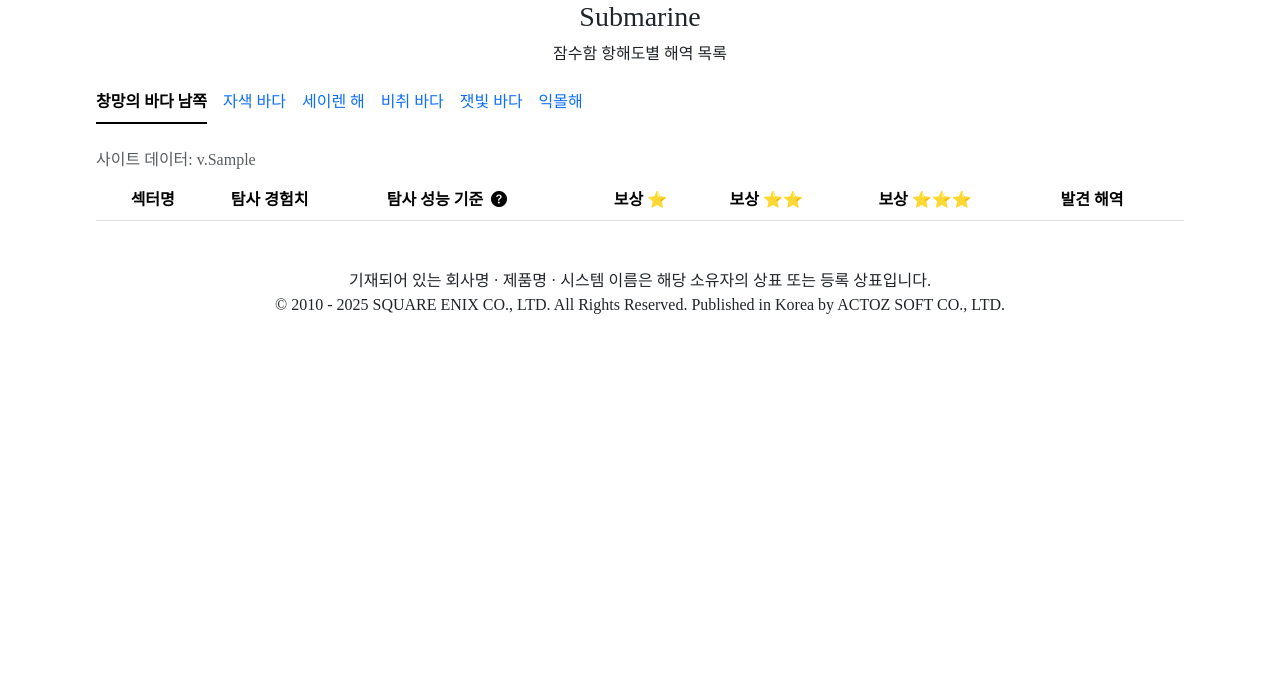
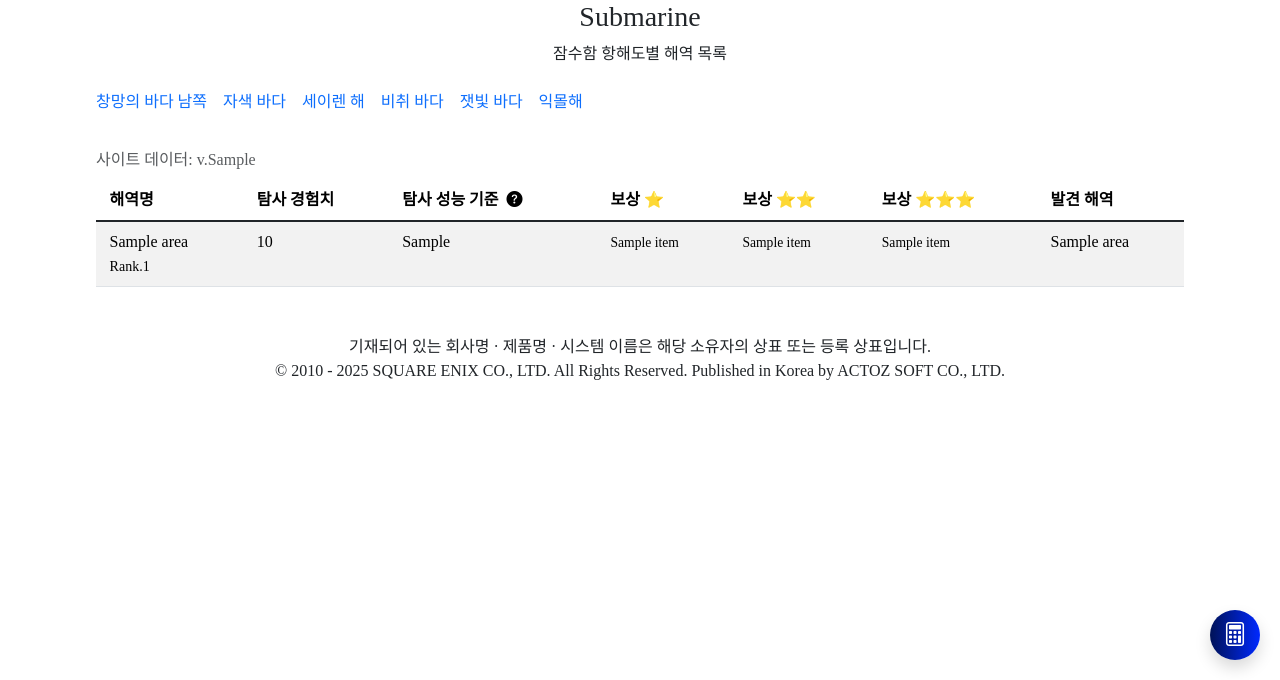
Before and after one commit to kohwj1/submarine, a Flask app: template templates/submarine.html in a window 1280 px wide. Shown: the part 120-800 px from the top of the page. Run offline with Flask 3, Linux system fonts and the light colour scheme; the template is opened without the code that fills it: most values are stand-ins (such as "Sample title", 1, 10 or a date in 2020); data that the repository does not hold is empty; some web fonts are replaced.

Commit message:
added submarine route calculator and changed CSR to SSR

```diff
--- a/app.py
+++ b/app.py
@@ -1,7 +1,7 @@
-from flask import Flask, jsonify, render_template
+from flask import Flask, render_template, request
 from services.patchinfo import patch_info
 from services.weather import get_weather_by_place_name, next_rainbow
-from services.submarine import get_area, get_unlock
+import services.submarine as submarine
 from data.map_data import weather_all
 from route.api_submarine import api_submarine
 from route.api_weather import api_weather
@@ -17,7 +17,15 @@ def index():
 @app.route('/submarine')
 def page_submarine():
     game_version = patch_info.get('version','-')
-    return render_template('submarine.html', patch_info=game_version)
+    region_id = request.args.get("region", 6, type=int)
+    area_list = submarine.get_area(region_id)
+    unlock_list = submarine.get_unlock(region_id)
+
+    for row in area_list:
+        row["unlock"] = [submarine.get_area_name(area["areaUnlock"]) for area in unlock_list if area["areaFrom"] == row["areaId"]]
+        row["rewards"] = submarine.get_reward_list(row["areaId"])
+
+    return render_template('submarine.html', patch_info=game_version, data=area_list)
 
 @app.route('/weather')
 def page_weather():
@@ -30,5 +38,9 @@ def page_rainbow():
     weather_list.sort(key=lambda x:x[1])
     return render_template('rainbow.html', data=weather_list)
 
+@app.route("/api/health")
+def health_check():
+	return "ok"
+
 if __name__ == '__main__':
     app.run(debug=True)
--- /dev/null
+++ b/static/css/calculator.css
@@ -0,0 +1,64 @@
+.calculator-icon {
+    position: fixed;
+    bottom: 20px;
+    right: 20px;
+    background: linear-gradient(to right, #001257, #0029ff); /* 아이콘의 배경색을 파란색으로 설정 */
+    font-size: 1.5rem;
+    color: white;
+    border-radius: 50%;
+    width: 50px;
+    height: 50px;
+    cursor: pointer;
+}
+
+.calculator-window {
+    position: fixed;
+    bottom: 20px;
+    right: 20px;
+    width: 60%;
+    height: 75%;
+    border-radius: 0.85rem;
+    background-color: #fff;
+    box-shadow: 0 4px 8px rgba(0,0,0,0.2); /* 챗봇 창에 그림자를 추가하여 입체감 부여 */
+    display: none;
+    flex-direction: column; /* 챗봇 창 내부 요소들을 세로로 배치 */
+    resize: none; /* 브라우저 기본 리사이즈는 비활성화 */
+}
+
+.calculator-header {
+    padding: 10px; /* 챗봇 헤더의 내부 여백을 10px로 설정 */
+    background: linear-gradient(to right, #001257, #0029ff);
+    color: #fff;
+    border-top-left-radius: 8px;
+    border-top-right-radius: 8px;
+    display: flex; /* 챗봇 헤더 내부 요소들을 플렉스 박스로 설정 */
+    justify-content: space-between; /* 챗봇 헤더 내부 요소들을 양 끝에 배치 */
+    align-items: center; /* 챗봇 헤더 내부 요소들을 수직 중앙 정렬 */
+}
+
+.calculator-body {
+    flex: 1; /* 챗봇 본문이 가능한 모든 공간을 차지하도록 설정 */
+    padding: 10px; /* 챗봇 본문의 내부 여백을 10px로 설정 */
+    display: flex; /* 챗봇 본문 내부 요소들을 플렉스 박스로 설정 */
+    flex-direction: column; /* 챗봇 본문 내부 요소들을 세로로 배치 */
+    overflow: hidden;        /* 내부에서만 스크롤되도록 */
+}
+
+.speed {
+    position: absolute;
+    left: 0px;
+    padding: 10px;
+    bottom: 4rem;
+    width: 100%;
+}
+
+.estimate-time {
+    height: 3rem;
+    padding-left: 0.5rem;
+}
+
+#closeCalculator {
+    border: none;
+    background: none;
+    color: #fff;
+}
--- a/static/css/submarine.css
+++ b/static/css/submarine.css
@@ -12,8 +12,8 @@
     width:50px;
 }
 
-.reward-col{
-    height:fit-content;
+th, td {
+    padding-left:0.85rem !important;
 }
 
 .official-guide {
--- a/static/js/submarine.js
+++ b/static/js/submarine.js
@@ -1,77 +1,104 @@
-const tabs = document.querySelectorAll('.submarine-tab');
-let navigate_time_list = new Array;
+const areaLabels = document.querySelectorAll('.card.h-100');
+let calculateList = []
 
-for (tab of tabs) {
-    tab.addEventListener('click', function() {
-        const currentActiveTab = document.querySelector('.submarine-tab.active');
-        if (currentActiveTab) {
-            currentActiveTab.classList.remove('active');
-            currentActiveTab.removeAttribute('aria-current');
+function tabUIrefresh() {
+    const url = new URL(window.location.href);
+    const urlParams = url.searchParams;
+    const tabs = document.querySelectorAll('.submarine-tab');
+    for (tab of tabs) {
+        if (urlParams.get('region') == tab.getAttribute('data-value')) {
+            tab.classList.add('active');
+            tab.setAttribute('aria-current', 'page');
         }
-        this.classList.add('active');
-        this.setAttribute('aria-current', 'page');
-
-        const dataValue = this.getAttribute('data-value');
-        if (dataValue) {
-            getAreaList(dataValue);
-        }
-    })
-}
-
-async function getAreaList(region) {
-    const tbody = document.getElementById('submarine-tbody');
-    tbody.innerHTML = '';
-    const res = await fetch(`/api/submarine/area?id=${region}`);
-    const resdata = await res.json();
-    const response_data = await resdata.data;
-
-    for (row of response_data) {
-        const tableRow = document.createElement('tr');
-        const areaCheckbox = document.createElement('td');
-        const areaName = document.createElement('td');
-        const areaExp = document.createElement('td');
-        const areaSpec = document.createElement('td');
-        const areaRewardsTier0 = document.createElement('td');
-        const areaRewardsTier1 = document.createElement('td');
-        const areaRewardsTier2 = document.createElement('td');
-
-        areaRewardsTier0.classList.add('reward-col');
-        areaRewardsTier1.classList.add('reward-col');
-        areaRewardsTier2.classList.add('reward-col');
-
-        const areaUnlock = document.createElement('td');
-        areaCheckbox.innerHTML = `<div class="form-check form-switch"><input class="form-check-input" name=${row.areaId} value=${row.areaId} type="checkbox"></div>`
-        areaCheckbox.classList.add('checkcol');
-        areaName.innerHTML = `${row.name}<br><small>Lv.${row.reqRank} 이상</small>`;
-        areaExp.textContent = `${row.exp.toLocaleString()}`;
-        areaSpec.textContent = row.minSpec;
-        areaUnlock.innerHTML = `${row.unlock.join("<br>")}`;
-        const tier0 = row.rewards.tier0;
-        const tier1 = row.rewards.tier1;
-        const tier2 = row.rewards.tier2;
-        for (row of tier0) {
-            areaRewardsTier0.innerHTML += `<a class="official-guide" href="https://guide.ff14.co.kr/lodestone/db/item/${row.itemId}" target="_blank">${row.name}</a><br>`
-        };
-        for (row of tier1) {
-            areaRewardsTier1.innerHTML += `<a class="official-guide" href="https://guide.ff14.co.kr/lodestone/db/item/${row.itemId}" target="_blank">${row.name}</a><br>`
-        };
-        for (row of tier2) {
-            areaRewardsTier2.innerHTML += `<a class="official-guide" href="https://guide.ff14.co.kr/lodestone/db/item/${row.itemId}" target="_blank">${row.name}</a><br>`
-        };
-        tableRow.appendChild(areaCheckbox);
-        tableRow.appendChild(areaName);
-        tableRow.appendChild(areaExp);
-        tableRow.appendChild(areaSpec);
-        tableRow.appendChild(areaRewardsTier0);
-        tableRow.appendChild(areaRewardsTier1);
-        tableRow.appendChild(areaRewardsTier2);
-        tableRow.appendChild(areaUnlock);
-        tbody.appendChild(tableRow);
     }
 }
 
-document.addEventListener('DOMContentLoaded', async () => {
-    const popoverTriggerList = document.querySelectorAll('[data-bs-toggle="popover"]')
-    const popoverList = [...popoverTriggerList].map(popoverTriggerEl => new bootstrap.Popover(popoverTriggerEl))
-    getAreaList('6')
+function registerEventHandlers() {
+    const CalculatorIcon = document.getElementById('CalculatorIcon');
+    const CalculatorWindow = document.getElementById('CalculatorWindow');
+    const closeCalculator = document.getElementById('closeCalculator');
+
+    CalculatorIcon.addEventListener('click', () => {
+        CalculatorIcon.style.display = 'none';
+        CalculatorWindow.style.display = 'flex';
+    })
+    closeCalculator.addEventListener('click', () => {
+        CalculatorIcon.style.display = 'flex';
+        CalculatorWindow.style.display = 'none';
+    })
+
+    for (label of areaLabels) {
+        label.addEventListener('click', function() {
+            toggleSelector(this);
+            console.log(calculateList);
+        })
+    }
+}
+
+function toggleSelector(targetElement) {
+    targetElement.classList.toggle('text-bg-primary');
+    if (targetElement.classList.contains('text-bg-primary')) {
+        calculateList.push(targetElement.getAttribute('data-value'))
+    } else {
+        calculateList.splice(calculateList.indexOf(targetElement.getAttribute('data-value')), 1)
+    }
+}
+
+/**
+ * 현재 시각으로부터 n분 후의 시간을 'YYYY-MM-DD HH:MM' 형식으로 반환합니다.
+ * @param {number} minutesToAdd 더할 분(分)의 수
+ * @returns {string} 'YYYY-MM-DD HH:MM' 형식의 날짜 문자열
+ */
+function calculateArriveTime(minutesToAdd) {
+    const now = new Date();
+    const futureTimeMs = now.getTime() + (minutesToAdd * 60000);
+    const futureDate = new Date(futureTimeMs);
+    const year = futureDate.getFullYear();
+    const month = String(futureDate.getMonth() + 1).padStart(2, '0');
+    const day = String(futureDate.getDate()).padStart(2, '0');
+    const hours = String(futureDate.getHours()).padStart(2, '0');
+    const minutes = String(futureDate.getMinutes()).padStart(2, '0');
+    return `${year}-${month}-${day} ${hours}:${minutes}`;
+}
+
+document.addEventListener('DOMContentLoaded', function() {
+    const tooltipTriggerList = document.querySelectorAll('[data-bs-toggle="tooltip"]')
+    const tooltipList = [...tooltipTriggerList].map(tooltipTriggerEl => new bootstrap.Tooltip(tooltipTriggerEl))
+    registerEventHandlers();
+    tabUIrefresh();
 })
+
+document.querySelector('.reset').addEventListener('click', function() {
+    for (label of areaLabels) {
+        label.classList.remove('text-bg-primary');
+    };
+    calculateList = [];
+    document.querySelector('.estimate-time').innerHTML = "잠수함 해역을 선택해주세요";
+})
+
+document.querySelector('.btn-calculate').addEventListener('click', async function() {
+    if (calculateList.length == 0) {
+        alert("해역을 1개 이상 선택해주세요");
+    } else {
+        const estimateArea = document.querySelector('.estimate-time');
+        estimateArea.innerHTML = `<div class="spinner-border" role="status">`
+        const res = await fetch('/api/submarine/navigate', {
+            method: "POST",
+            headers: {"Content-Type":"application/json"},
+            body: JSON.stringify({navigate_path: calculateList}),
+        });
+        const bestRoute = await res.json();
+        const submarineSpeed = document.getElementById('speed-input').value;
+        const duration = Math.ceil(bestRoute.time / submarineSpeed) + 720;
+        const durationDay = Math.floor(duration / 1440);
+        const durationHour = Math.floor((duration % 1440) / 60);
+        const durationMinute = duration % 60;
+        estimateArea.innerHTML = `
+        <div class="alert alert-primary">
+            <ul class="list-group list-group-flush">
+                <li class="list-group-item">최적 경로: ${bestRoute.path}</li>
+                <li class="list-group-item">탐사 소요 시간: ${durationDay}일 ${durationHour}시간 ${durationMinute}분 (${calculateArriveTime(duration)} 도착 예정)</li>
+            </ul>
+        </div>`
+    }
+})
--- a/templates/submarine.html
+++ b/templates/submarine.html
@@ -1,7 +1,7 @@
 {% extends 'root.html' %}
 {% block header %}
 <link href="../static/css/submarine.css" rel="stylesheet">
-<script src="../static/js/submarine.js" defer></script>
+<link href="../static/css/calculator.css" rel="stylesheet">
 {% endblock %}
 {% block title %}잠수함 :: TestPage{% endblock %}
 {% block content %}
@@ -11,22 +11,22 @@
     <div>
         <ul class="nav nav-underline mb-3">
             <li class="nav-item">
-                <button id="region6" data-value="6" class="nav-link submarine-tab active" aria-current="page">창망의 바다 남쪽</button>
+                <a href="/submarine?region=6" id="region6" data-value="6" class="nav-link submarine-tab">창망의 바다 남쪽</a>
             </li>
             <li class="nav-item">
-                <button id="region5" data-value="5" class="nav-link submarine-tab">자색 바다</button>
+                <a  href="/submarine?region=5" id="region5" data-value="5" class="nav-link submarine-tab">자색 바다</a>
             </li>
             <li class="nav-item">
-                <button id="region4" data-value="4" class="nav-link submarine-tab">세이렌 해</button>
+                <a  href="/submarine?region=4" id="region4" data-value="4" class="nav-link submarine-tab">세이렌 해</a>
             </li>
             <li class="nav-item">
-                <button id="region3" data-value="3" class="nav-link submarine-tab">비취 바다</button>
+                <a  href="/submarine?region=3" id="region3" data-value="3" class="nav-link submarine-tab">비취 바다</a>
             </li>
             <li class="nav-item">
-                <button id="region2" data-value="2" class="nav-link submarine-tab">잿빛 바다</button>
+                <a  href="/submarine?region=2" id="region2" data-value="2" class="nav-link submarine-tab">잿빛 바다</a>
             </li>
             <li class="nav-item">
-                <button id="region1" data-value="1" class="nav-link submarine-tab">익몰해</button>
+                <a  href="/submarine?region=1" id="region1" data-value="1" class="nav-link submarine-tab">익몰해</a>
             </li>
         </ul>
     </div>
@@ -35,11 +35,10 @@
             <caption>사이트 데이터: v.{{patch_info}}</caption>
             <thead>
                 <tr>
-                <th scope="col"></th>
-                <th scope="col">섹터명</th>
+                <th scope="col">해역명</th>
                 <th scope="col">탐사 경험치</th>
                 <th scope="col">탐사 성능 기준
-                    <i class="bi bi-question-circle-fill ms-1 help-icon" data-bs-toggle="popover" data-bs-title="탐사 성능 기준" data-bs-content="잠수함 탐사로 높은 등급의 아이템을 획득하기 위해 필요한 최소 탐사 성능 기준치입니다."></i>
+                    <i class="bi bi-question-circle-fill ms-1 help-icon" data-bs-toggle="tooltip" data-bs-placement="right" data-bs-title="높은 등급의 아이템을 획득하기 위해 필요한 최소 성능치입니다."></i>
                 </th>
                 <th scope="col">보상 ⭐</th>
                 <th scope="col">보상 ⭐⭐</th>
@@ -47,8 +46,74 @@
                 <th scope="col">발견 해역</th>
                 </tr>
             </thead>
-            <tbody id="submarine-tbody" class="table-group-divider"></tbody>
+            <tbody id="submarine-tbody" class="table-group-divider">
+                {% for row in data %}
+                    <tr class="select-area">
+                        <td class="area-name">{{ row.name }}<br><small>Rank.{{ row.reqRank }}</small></td>
+                        <td>{{ "{:,}".format(row.exp) }}</td>
+                        <td>{{ row.minSpec }}</td>
+                        <td>
+                            {% for item in row.rewards.tier0 %}
+                            <a class="official-guide" href="https://guide.ff14.co.kr/lodestone/db/item/{{ item.itemId }}" target="_blank">{{ item.name }}</a><br>
+                            {% endfor %}
+                        </td>
+                        <td>
+                            {% for item in row.rewards.tier1 %}
+                            <a class="official-guide" href="https://guide.ff14.co.kr/lodestone/db/item/{{ item.itemId }}" target="_blank">{{ item.name }}</a><br>
+                            {% endfor %}
+                        </td>
+                        <td>
+                            {% for item in row.rewards.tier2 %}
+                            <a class="official-guide" href="https://guide.ff14.co.kr/lodestone/db/item/{{ item.itemId }}" target="_blank">{{ item.name }}</a><br>
+                            {% endfor %}
+                        </td>
+                        <td>
+                            {% for area in row.unlock %}
+                                {{ area }}<br>
+                            {% endfor %}
+                        </td>
+                    </tr>
+                {% endfor %}
+            </tbody>
         </table>
     </div>
 </div class="container">
+<div class="calculator-icon justify-content-center align-items-center d-flex shadow" id="CalculatorIcon">
+    <i class="bi bi-calculator"></i>
+</div>
+<div class="calculator-window shadow" id="CalculatorWindow">
+    <div class="calculator-header d-flex">
+        <h5 class="eorzea eorzea ms-auto me-auto mb-0">Voyage Time Calculator</h5>
+        <button id="closeCalculator"><i class="bi bi-x"></i></button>
+    </div>
+    <div class="calculator-body">
+        <form id="calculator-form">
+            <div class="mb-3">탐사할 잠수함 해역을 1개 이상 선택해주세요.<i class="bi bi-arrow-clockwise ms-3 reset"></i></div>
+            <div id="selector-div" class="row row-cols-1 row-cols-md-5 g-2">
+                {% for row in data %}
+                    <input type="checkbox" class="btn-check" id="{{ row.areaId }}" autocomplete="off" value="{{ row.areaId }}">
+                    <label for="{{ row.areaId }}" class="area-labels">
+                        <div class="col">
+                            <div class="card h-100" data-value="{{ row.areaId }}">
+                                <div class="card-body">
+                                    <div class="card-text">{{ row.name }}</div>
+                                </div>
+                            </div>
+                        </div>
+                    </label>
+                {% endfor %}
+            </div>
+            <div class="d-flex flex-column speed justify-content-center">
+                <div class="input-group">
+                    <span class="input-group-text">순항 속도</span>
+                    <input id="speed-input" type="number" class="form-control" placeholder="잠수함의 순항 속도를 입력해주세요" value="170" min="1" max="999" required>
+                    <button class="btn btn-outline-primary btn-calculate" type="button" id="btn-calculate">계산하기</button>
+                </div>
+                <div class="mt-3 estimate-time" id="estimate-time">잠수함 해역을 선택해주세요</div>
+            </div>
+        </form>
+
+    </div>
+</div>
+<script src="../static/js/submarine.js"></script>
 {% endblock %}
```
Also changed, not shown: route/api_submarine.py (+30 -17 lines).
